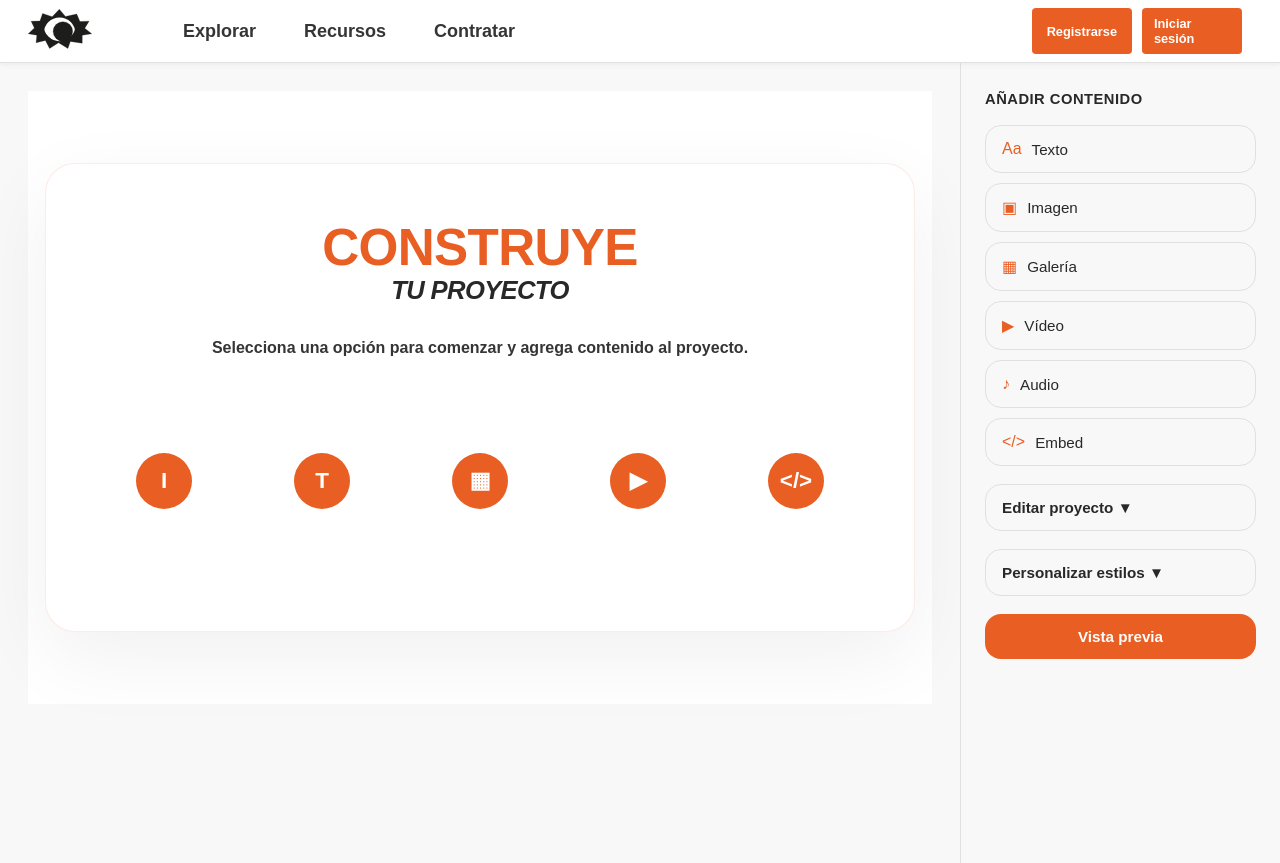
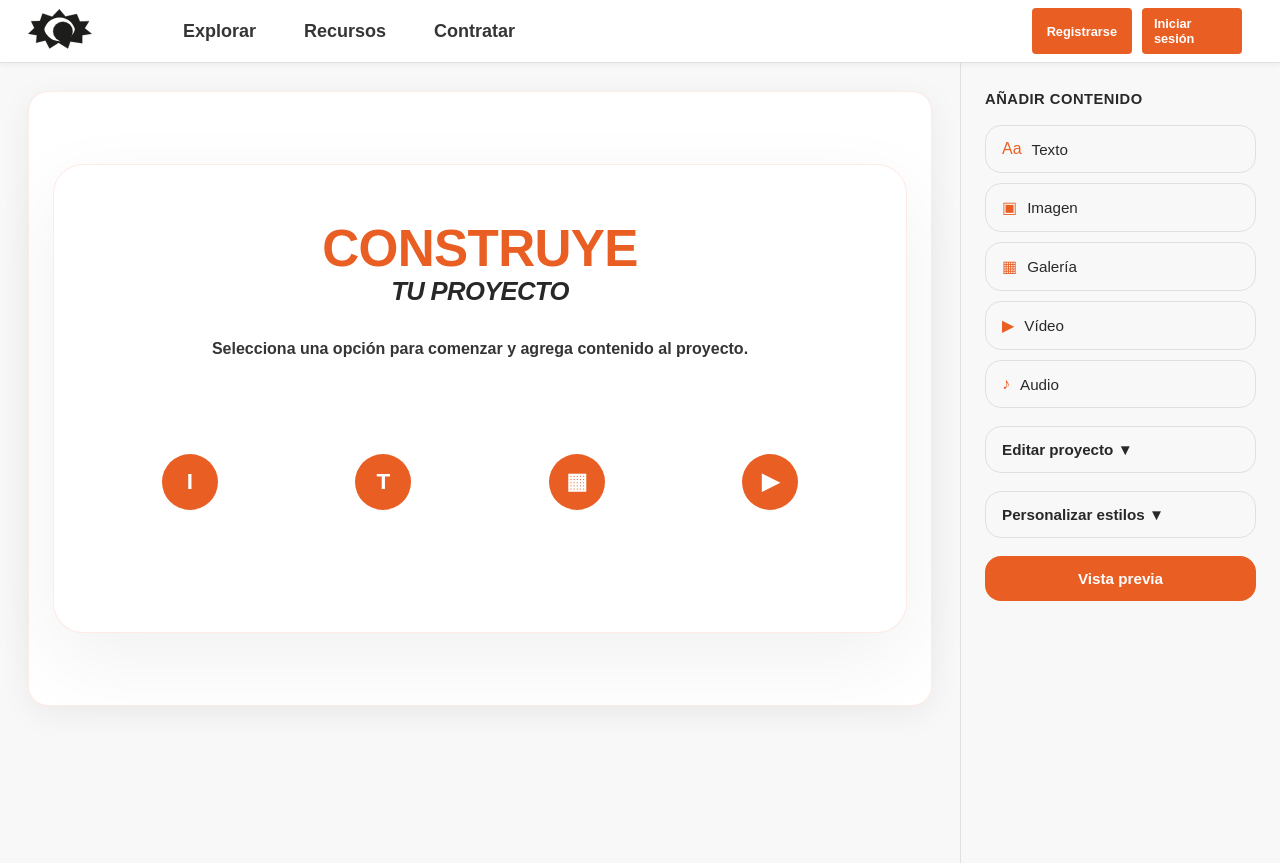
Before and after one commit to HelenaLM32/ECHO, a React (Vite) app in the folder frontend/: page /itemproyect in a window 1280 px wide. Built offline with nearby package versions, Linux system fonts and the light colour scheme.

Commit message:
Quitar Embeed y ajuste de imagenes
He quitado la funcion de añadir embeed code (por complicaciones), tambien he hecho que las imagenes no se muestren reescaladas ni en el editor de bloques ni en la previsualizacion

```diff
--- a/frontend/src/components/ItemProyect/Blocks.jsx
+++ b/frontend/src/components/ItemProyect/Blocks.jsx
@@ -279,32 +279,6 @@ export function VideoBlock({ block, onChange }) {
   )
 }
 
-/* ── Embed Block ─────────────────────────────── */
-
-export function EmbedBlock({ block, onChange }) {
-  return (
-    <div className="blockContentArea">
-      <textarea
-        className="textInputArea"
-        placeholder="Pega aquí tu código embed (iframe, HTML…)"
-        value={block.html}
-        onChange={(e) => onChange({ html: e.target.value })}
-        rows={3}
-      />
-      {block.html && (
-        <div className="embedPreviewContainer">
-          <iframe
-            title="embed-preview"
-            sandbox="allow-scripts allow-same-origin"
-            srcDoc={block.html}
-            className="embedPreviewFrame"
-          />
-        </div>
-      )}
-    </div>
-  )
-}
-
 /* ── Audio Block ─────────────────────────────── */
 
 export function AudioBlock({ block, onChange }) {
--- a/frontend/src/components/ItemProyect/Editor.jsx
+++ b/frontend/src/components/ItemProyect/Editor.jsx
@@ -1,7 +1,7 @@
 import { useState } from 'react'
 
 import useProjectStore, { BLOCK_TYPES, BLOCK_META, reorder } from '../../pages/ItemProyect/store/useProjectStore'
-import { TextBlock, ImageBlock, GalleryBlock, VideoBlock, AudioBlock, EmbedBlock } from './Blocks'
+import { TextBlock, ImageBlock, GalleryBlock, VideoBlock, AudioBlock } from './Blocks'
 import './ItemProyect.css'
 
 /* ── Block renderer (edit / preview) ─────────── */
@@ -26,8 +26,6 @@ function BlockRenderer({ block, onChange, preview }) {
       return preview
         ? block.audioSrc && <audio src={block.audioSrc} controls className="audioPlayerFullWidth" />
         : <AudioBlock block={block} onChange={onChange} />
-    case BLOCK_TYPES.EMBED:
-      return <EmbedBlock block={block} onChange={onChange} />
     default:
       return null
   }
@@ -127,7 +125,6 @@ export default function Editor() {
     { type: BLOCK_TYPES.TEXT, icon: 'T' },
     { type: BLOCK_TYPES.GALLERY, icon: '▦' },
     { type: BLOCK_TYPES.VIDEO, icon: '▶' },
-    { type: BLOCK_TYPES.EMBED, icon: '</>' },
   ]
 
   return (
--- a/frontend/src/components/ItemProyect/ItemProyect.css
+++ b/frontend/src/components/ItemProyect/ItemProyect.css
@@ -2,12 +2,15 @@
 .editorBlockList {
   display: flex;
   flex-direction: column;
-  gap: 20px;
-  background: transparent;
-  border: none;
-  border-radius: 0;
+  gap: 12px;
+  background: var(--true-white, #ffffff);
+  border: 1px solid rgba(233, 94, 35, 0.12);
+  border-radius: 20px;
   padding: 24px;
   align-items: center;
+  box-shadow: 0 8px 32px rgba(0, 0, 0, 0.06);
+  max-width: 900px;
+  margin: 0 auto;
 }
 
 .emptyBlockState {
@@ -69,8 +72,9 @@
 .emptyProjectActions {
   width: 100%;
   display: grid;
-  grid-template-columns: repeat(5, minmax(140px, 1fr));
+  grid-template-columns: repeat(auto-fit, minmax(140px, 1fr));
   gap: 18px;
+  justify-items: center;
 }
 
 .emptyActionButton {
@@ -123,7 +127,7 @@
 }
 
 .blockCard {
-  padding: 16px;
+  padding: 12px;
   margin: 0;
   background: transparent;
   border: none;
@@ -132,14 +136,14 @@
 }
 
 .blockCard + .blockCard {
-  margin-top: 20px;
+  margin-top: 12px;
 }
 
 .blockCardHeader {
   display: flex;
   align-items: center;
   gap: 10px;
-  margin-bottom: 16px;
+  margin-bottom: 8px;
 }
 
 .blockTypeBadge {
@@ -184,8 +188,7 @@
 
 .galleryGridItem img,
 .image,
-.videoEmbedContainer iframe,
-.embedPreviewFrame {
+.videoEmbedContainer iframe {
   width: 100%;
   border-radius: 18px;
 }
@@ -204,9 +207,11 @@
 .blockContentArea {
   display: flex;
   flex-direction: column;
-  gap: 14px;
-  width: 800px;
+  gap: 10px;
+  width: 100%;
+  max-width: 800px;
   margin: 0 auto;
+  overflow-x: auto; /* Permitir scroll horizontal para imágenes grandes */
 }
 
 .textInputArea,
@@ -251,7 +256,6 @@
 .galleryControlBar,
 .galleryAddButton,
 .reorderPanel,
-.embedPreviewContainer,
 .previewVideo,
 .videoLocal,
 .uploadDropZone {
@@ -333,8 +337,7 @@
 }
 
 .imageContainer,
-.videoLocal,
-.embedPreviewContainer {
+.videoLocal {
   background: transparent;
 }
 
@@ -344,6 +347,14 @@
   max-width: 100%;
   object-fit: contain;
   border: none;
+}
+
+/* Imágenes en el editor: mostrar tamaño real sin reescalado */
+.editorBlockList .image {
+  max-width: none;
+  width: auto;
+  height: auto;
+  object-fit: none;
 }
 
 .audioPlayerControl,
@@ -509,19 +520,24 @@
   cursor: not-allowed;
 }
 
-.previewVideoWrapper,
-.previewEmbedContainer {
+.previewVideoWrapper {
   display: flex;
   flex-direction: column;
   gap: 12px;
 }
 
-.previewEmbedFrame {
-  width: 100%;
-  min-height: 240px;
-  border: 1px solid var(--gray-stroke, #e0e0e0);
-}
-
 .videoLocal {
   width: 100%;
 }
+
+.previewEmptyMessage {
+  border-radius: 100px;
+  width: 60%;
+  color: var(--black-secondary);
+  display: flex;
+  font-size: 30px;
+  font-weight: bolder;
+  align-items: center;
+  justify-content: center;
+  min-height: 240px;
+}
--- a/frontend/src/pages/ItemProyect/ProjectEditor.jsx
+++ b/frontend/src/pages/ItemProyect/ProjectEditor.jsx
@@ -5,7 +5,6 @@ import useProjectStore, {
   BLOCK_TYPES,
   BLOCK_META,
   fileToBase64,
-  toEmbedUrl,
 } from './store/useProjectStore'
 
 /* ── Sidebar (inline) ────────────────────────── */
@@ -259,13 +258,6 @@ function PreviewDialog({ onClose }) {
         return null
       case BLOCK_TYPES.AUDIO:
         return block.audioSrc ? <audio src={block.audioSrc} controls className="previewAudioPlayer" /> : null
-      case BLOCK_TYPES.EMBED:
-        return block.html ? (
-          <div className="previewEmbedContainer">
-            <iframe title="embed" sandbox="allow-scripts allow-same-origin"
-              srcDoc={block.html} className="previewEmbedFrame" />
-          </div>
-        ) : null
       default:
         return null
     }
--- a/frontend/src/pages/ItemProyect/store/useProjectStore.js
+++ b/frontend/src/pages/ItemProyect/store/useProjectStore.js
@@ -7,29 +7,26 @@ export const BLOCK_TYPES = {
   GALLERY: 'GALLERY',
   VIDEO: 'VIDEO',
   AUDIO: 'AUDIO',
-  EMBED: 'EMBED',
 }
 
 export function createBlock(type) {
   const base = { id: crypto.randomUUID(), type }
   switch (type) {
-    case BLOCK_TYPES.TEXT:    return { ...base, content: '' }
-    case BLOCK_TYPES.IMAGE:   return { ...base, src: '', caption: '', audio: '' }
+    case BLOCK_TYPES.TEXT: return { ...base, content: '' }
+    case BLOCK_TYPES.IMAGE: return { ...base, src: '', caption: '', audio: '' }
     case BLOCK_TYPES.GALLERY: return { ...base, images: [], columns: 3, gap: 8, aspect: 'square' }
-    case BLOCK_TYPES.VIDEO:   return { ...base, url: '' }
-    case BLOCK_TYPES.AUDIO:   return { ...base, audioSrc: '' }
-    case BLOCK_TYPES.EMBED:   return { ...base, html: '' }
+    case BLOCK_TYPES.VIDEO: return { ...base, url: '' }
+    case BLOCK_TYPES.AUDIO: return { ...base, audioSrc: '' }
     default: return base
   }
 }
 
 export const BLOCK_META = {
-  [BLOCK_TYPES.TEXT]:    { label: 'Texto',   icon: 'Aa' },
-  [BLOCK_TYPES.IMAGE]:   { label: 'Imagen',  icon: '▣' },
+  [BLOCK_TYPES.TEXT]: { label: 'Texto', icon: 'Aa' },
+  [BLOCK_TYPES.IMAGE]: { label: 'Imagen', icon: '▣' },
   [BLOCK_TYPES.GALLERY]: { label: 'Galería', icon: '▦' },
-  [BLOCK_TYPES.VIDEO]:   { label: 'Vídeo',   icon: '▶' },
-  [BLOCK_TYPES.AUDIO]:   { label: 'Audio',   icon: '♪' },
-  [BLOCK_TYPES.EMBED]:   { label: 'Embed',   icon: '</>' },
+  [BLOCK_TYPES.VIDEO]: { label: 'Vídeo', icon: '▶' },
+  [BLOCK_TYPES.AUDIO]: { label: 'Audio', icon: '♪' },
 }
 
 /* ── Utilities ──────────────────────────────── */
@@ -65,7 +62,7 @@ export function toEmbedUrl(raw) {
 }
 
 /* ── Store ──────────────────────────────────── */
-const STORAGE_KEY = 'behance-project-draft'
+const STORAGE_KEY = 'echo-project-draft'
 
 function loadDraft() {
   try {
--- a/frontend/src/services/sections.js
+++ b/frontend/src/services/sections.js
@@ -8,13 +8,18 @@ export async function fetchSections() {
             console.error("fetchSections: server responded", res.status);
             return [];
         }
+        const contentType = res.headers.get("content-type");
+        if (!contentType || !contentType.includes("application/json")) {
+            console.error("fetchSections: received non-JSON response", contentType);
+            return [];
+        }
         const data = await res.json();
 
         return Array.isArray(data)
             ? data.map((c) => ({ id: c.id, name: c.name }))
             : [];
     } catch (err) {
-        console.error("fetchSections error:", err);
+        console.error("fetchSections error:", err.message);
         return [];
     }
 }
```
Also changed, not shown: 1 other file (tests, documents, lock files or other folders).
